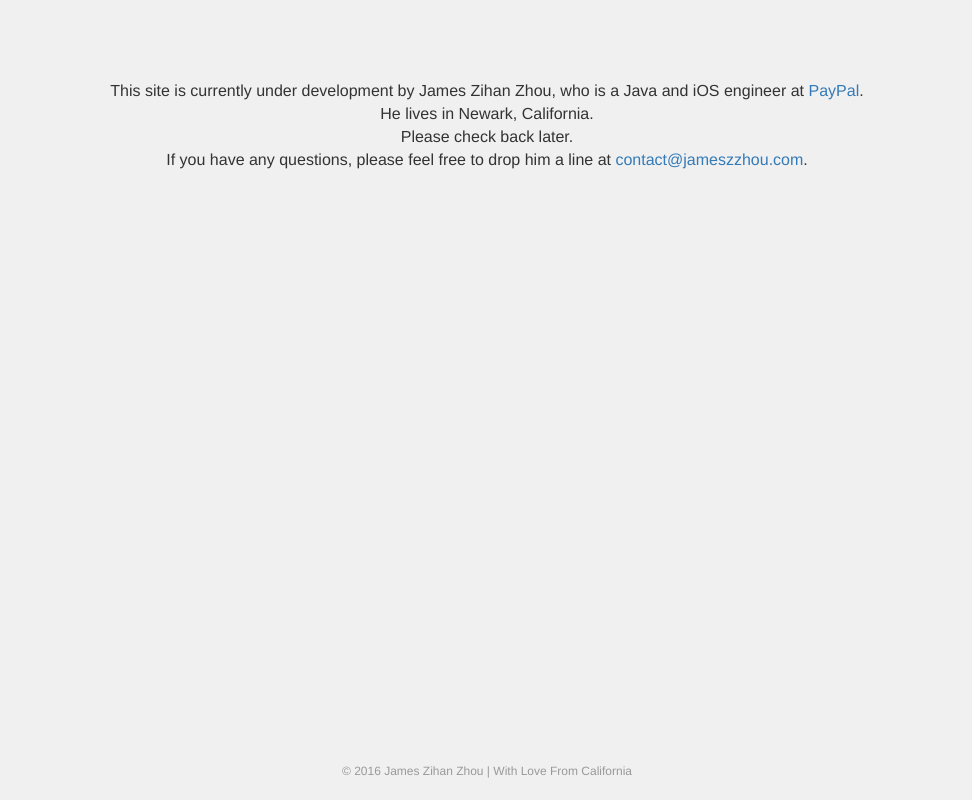
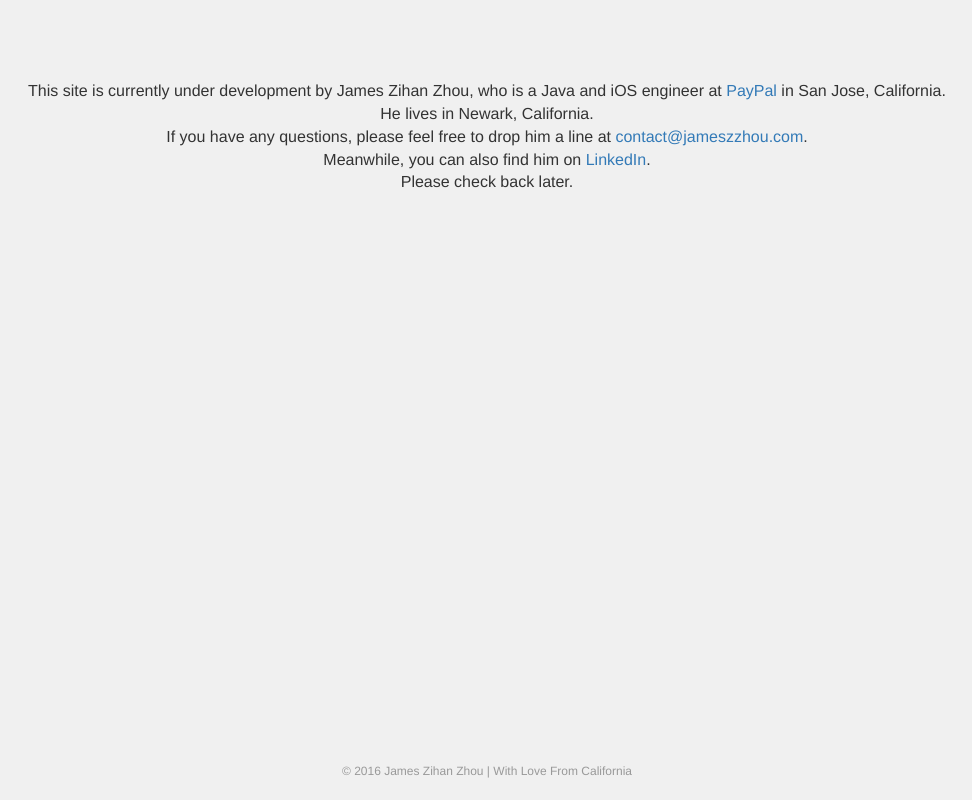
Before and after one commit to zihanzzz/zihanzzz.github.io, a plain HTML site: page index.html in a window 1280 px wide. Shown: the whole page, without its empty margins (153-1125 px from the left). Drawn offline with Linux system fonts and the light colour scheme.

Commit message:
add linkedin

```diff
--- a/index.html
+++ b/index.html
@@ -4,7 +4,7 @@
 	<head>
 		<meta charset="utf-8">
 
-		<title>James Zihan Zhou</title>
+		<title>James Zihan Zhou | 周子涵</title>
 
 		<!-- Bootstrap -->
 		<link href="css/bootstrap.min.css" rel="stylesheet" type="text/css">
@@ -19,10 +19,11 @@
 
 	<body>
 
-		<p>This site is currently under development by James Zihan Zhou, who is a Java and iOS engineer at <a href="http://paypal.com">PayPal</a>.
+		<p>This site is currently under development by James Zihan Zhou, who is a Java and iOS engineer at <a href="http://paypal.com">PayPal</a> in San Jose, California.
 		<br>He lives in Newark, California.
+		<br>If you have any questions, please feel free to drop him a line at <a href="mailto:contact@jameszzhou.com">contact@jameszzhou.com</a>.
+		<br>Meanwhile, you can also find him on <a href="https://www.linkedin.com/in/zihanzhou">LinkedIn</a>.
 		<br>Please check back later.
-		<br>If you have any questions, please feel free to drop him a line at <a href="mailto:contact@jameszzhou.com">contact@jameszzhou.com</a>.
 		</p>
 
 		<div id="footer">
```
